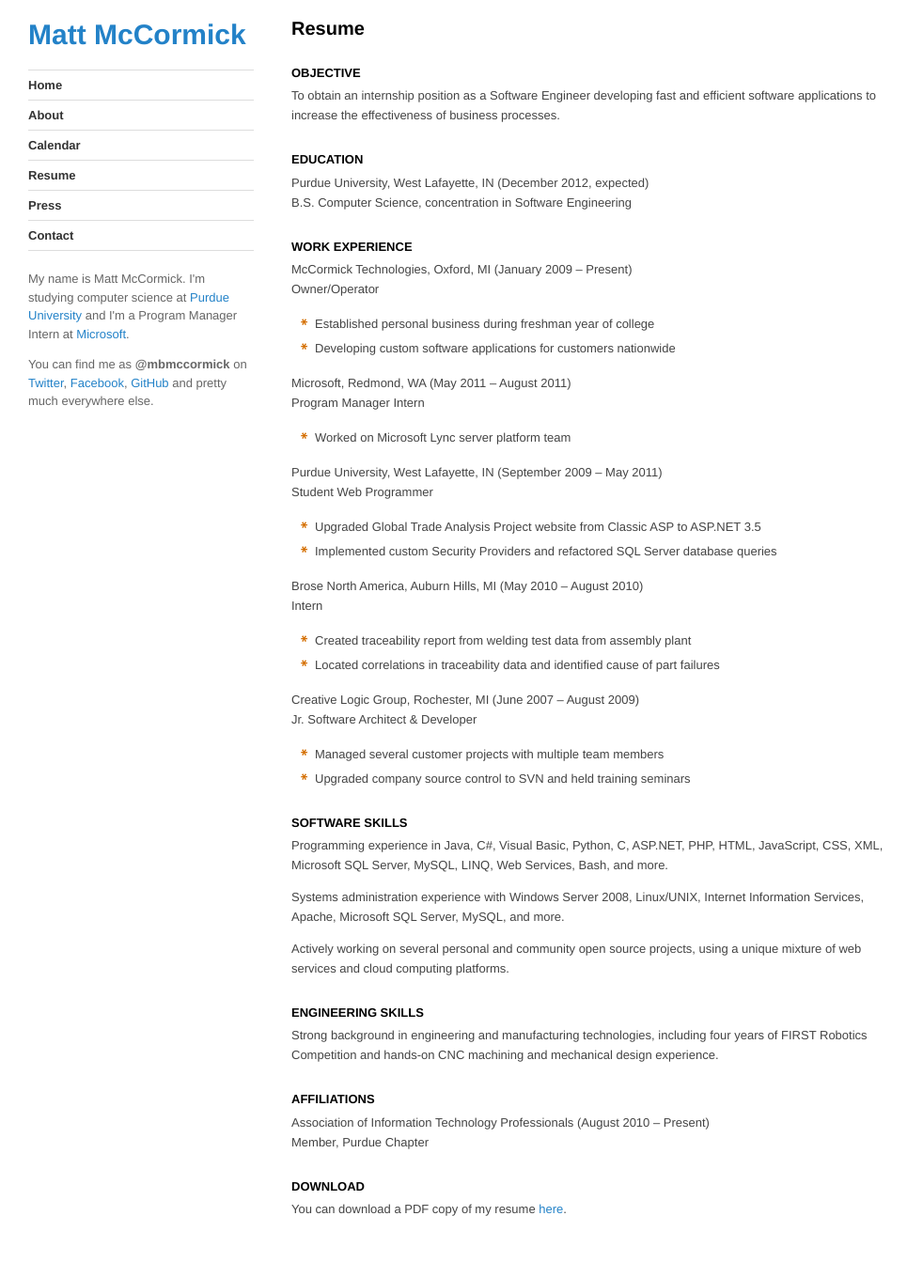
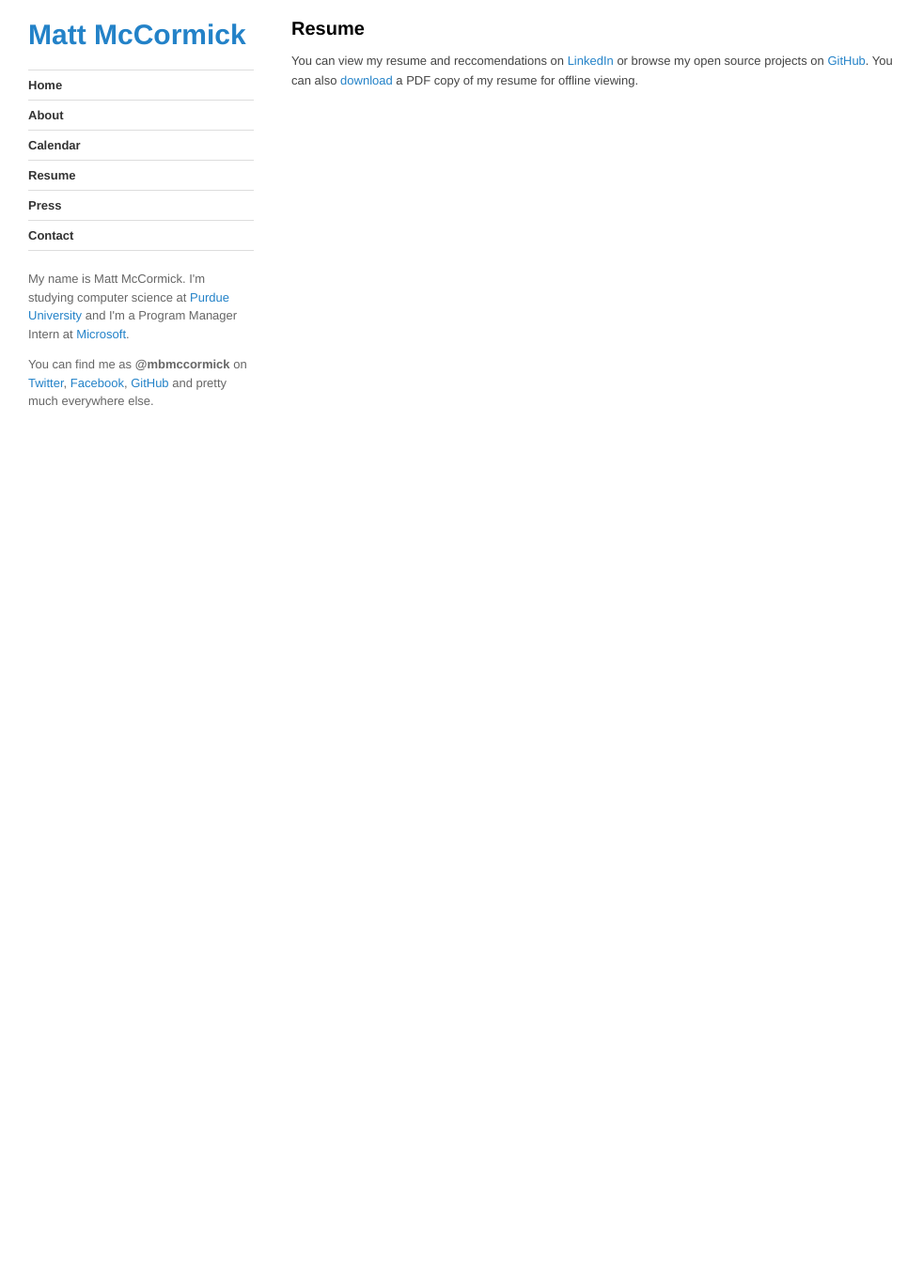
Before and after one commit to mbmccormick/mbmccormick.github.io, a Jekyll site: the page built from resume/index.md, in a window 1280 px wide. Shown: the whole page at 94% size, without its empty margins (0-982 px from the left). Built offline with Jekyll 4.4.1, drawn with Linux system fonts in a browser that asks for light colours; Markdown is read by kramdown in place of the engine named in the settings; after the commit the page ends 900 px from its top, so only the background shows below that.

Commit message:
Edited resume/index.md via GitHub

```diff
--- a/resume/index.md
+++ b/resume/index.md
@@ -5,58 +5,4 @@
 
 # Resume
 
-### OBJECTIVE
-
-To obtain an internship position as a Software Engineer developing fast and efficient software applications to increase the effectiveness of business processes.
-
-### EDUCATION
-
-Purdue University, West Lafayette, IN (December 2012, expected)
-B.S. Computer Science, concentration in Software Engineering
-
-### WORK EXPERIENCE
-
-McCormick Technologies, Oxford, MI (January 2009 – Present)
-Owner/Operator
--   Established personal business during freshman year of college
--   Developing custom software applications for customers nationwide
-
-Microsoft, Redmond, WA (May 2011 – August 2011)
-Program Manager Intern
--   Worked on Microsoft Lync server platform team
-
-Purdue University, West Lafayette, IN (September 2009 – May 2011)
-Student Web Programmer
--   Upgraded Global Trade Analysis Project website from Classic ASP to ASP.NET 3.5
--   Implemented custom Security Providers and refactored SQL Server database queries
-
-Brose North America, Auburn Hills, MI (May 2010 – August 2010)
-Intern
--   Created traceability report from welding test data from assembly plant
--   Located correlations in traceability data and identified cause of part failures
-
-Creative Logic Group, Rochester, MI (June 2007 – August 2009)
-Jr. Software Architect & Developer
--   Managed several customer projects with multiple team members
--   Upgraded company source control to SVN and held training seminars
-
-### SOFTWARE SKILLS
-
-Programming experience in Java, C#, Visual Basic, Python, C, ASP.NET, PHP, HTML, JavaScript, CSS, XML, Microsoft SQL Server, MySQL, LINQ, Web Services, Bash, and more.
-
-Systems administration experience with Windows Server 2008, Linux/UNIX, Internet Information Services, Apache, Microsoft SQL Server, MySQL, and more.
-
-Actively working on several personal and community open source projects, using a unique mixture of web services and cloud computing platforms.
-
-### ENGINEERING SKILLS
-
-Strong background in engineering and manufacturing technologies, including four years of FIRST Robotics Competition and hands-on CNC machining and mechanical design experience.
-
-### AFFILIATIONS
-
-Association of Information Technology Professionals (August 2010 – Present)
-Member, Purdue Chapter
-
-### DOWNLOAD
-
-You can download a PDF copy of my resume [here](matt_mccormick.pdf).
+You can view my resume and reccomendations on <a href="http://www.linkedin.com/in/mbmccorm" target="_blank">LinkedIn</a> or browse my open source projects on <a href="http://github.com/mbmccormick" target="_blank">GitHub</a>. You can also <a href="matt_mccormick.pdf">download</a> a PDF copy of my resume for offline viewing.
```
